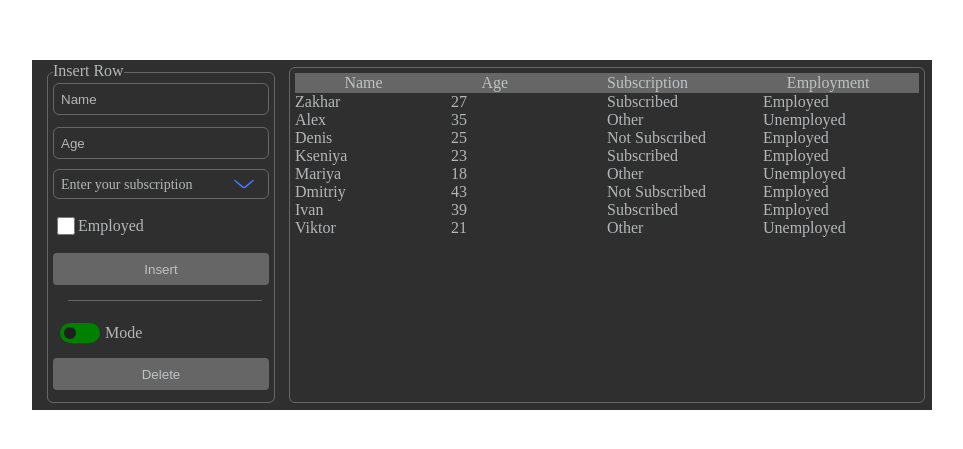
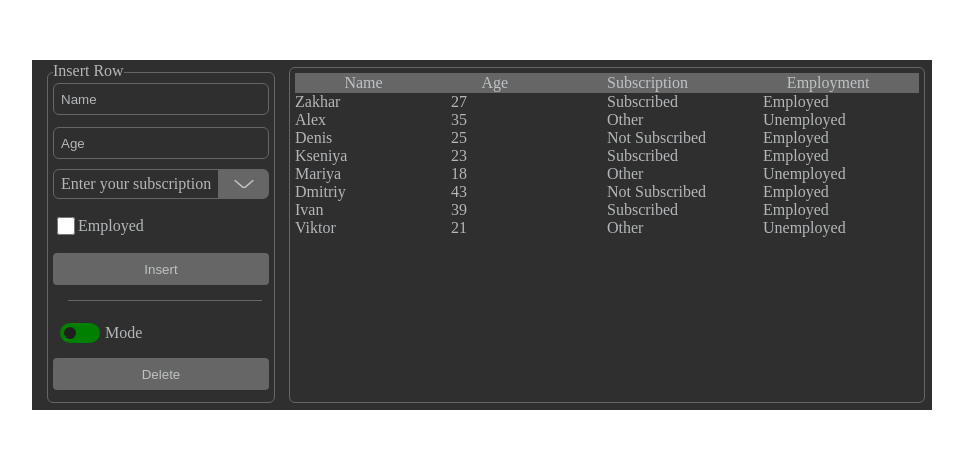
Before and after one commit to ZaxarShashkov/todo_list, a React (Create React App) app: page / in a window 1280 px wide. Shown: the part 165-614 px from the top of the page, without its empty margins (158-1121 px from the left). Built offline with nearby package versions, Linux system fonts and the light colour scheme.

Commit message:
update select

```diff
--- a/src/component/Form/Form.module.scss
+++ b/src/component/Form/Form.module.scss
@@ -23,25 +23,15 @@
 		border: 1px solid rgb(102, 102, 102);
 		border-radius: 6px;
 		background-color: rgb(48, 47, 47);
-		&_light {
-			background-color: #fff;
-		}
+		caret-color: green;
 		&::placeholder {
 			color: rgba(215, 219, 222, 0.789);
 			padding-left: 5px;
 		}
-		&:hover,
-		&:focus {
+		&:focus,
+		&:hover {
 			border-color: green;
 		}
-	}
-	&__select {
-		width: 100%;
-		height: 32px;
-		border: 1px solid rgb(102, 102, 102);
-		border-radius: 6px;
-		background-color: rgb(48, 47, 47);
-		margin-top: 12px;
 		&_light {
 			background-color: #fff;
 		}
--- a/src/component/Select/Select.module.scss
+++ b/src/component/Select/Select.module.scss
@@ -16,8 +16,17 @@
 	}
 }
 
+.select__arrow_container {
+	position: absolute;
+	top: 0px;
+	left: 164px;
+	height: 28px;
+	border-radius: 0px 4px 4px 0px;
+	width: 50px;
+	background-color: #666666;
+}
+
 .select {
-	font-family: 'Red Hat Display';
 	position: relative;
 	width: 250px;
 	&__container {
@@ -30,23 +39,17 @@
 		position: relative;
 		flex: 1 0 120px;
 		height: 30px;
-		font-size: 14px;
-		line-height: 1.5;
 		border-radius: 6px;
 		background-color: rgb(48, 47, 47);
-		padding: 4px 0 0px 7px;
+		padding: 5px 0 0px 7px;
 		border: 1px solid rgb(102, 102, 102);
 		width: 100%;
-		font-weight: 400;
 		caret-color: green;
-		color: rgba(215, 219, 222, 0.789);
-
+		color: #d7dbdec9;
 		cursor: pointer;
-
 		&_placeholder {
 			color: rgba(215, 219, 222, 0.789);
 		}
-
 		&:hover,
 		&:focus {
 			border-color: green;
--- a/src/component/Select/Select.tsx
+++ b/src/component/Select/Select.tsx
@@ -50,6 +50,7 @@ const Select = (): JSX.Element => {
 									: 'Enter your subscription'}
 							</span>
 						</div>
+						<div className={styles.select__arrow_container}>
 							<div
 								className={cn({
 									[styles.select__arrowOpen]: isVisible,
@@ -65,9 +66,10 @@ const Select = (): JSX.Element => {
 										fillRule='evenodd'
 										clipRule='evenodd'
 										d='M0.433594 0.508411C0.705097 0.195587 1.17879 0.16209 1.49161 0.433594L8.9007 6.86403C9.49367 7.37867 10.5063 7.37867 11.0993 6.86403L18.5084 0.433594C18.8212 0.16209 19.2949 0.195587 19.5664 0.508411C19.8379 0.821235 19.8044 1.29493 19.4916 1.56643L12.0825 7.99686C10.9255 9.00106 9.07453 9.00106 7.9175 7.99686L0.508411 1.56643C0.195587 1.29493 0.16209 0.821235 0.433594 0.508411Z'
-									fill='#407BFF'
+										fill='#d7dbdec9'
 									/>
 								</svg>
+							</div>
 						</div>
 					</div>
 				</div>
```
Lines whose indentation alone changed are shown as unchanged.
